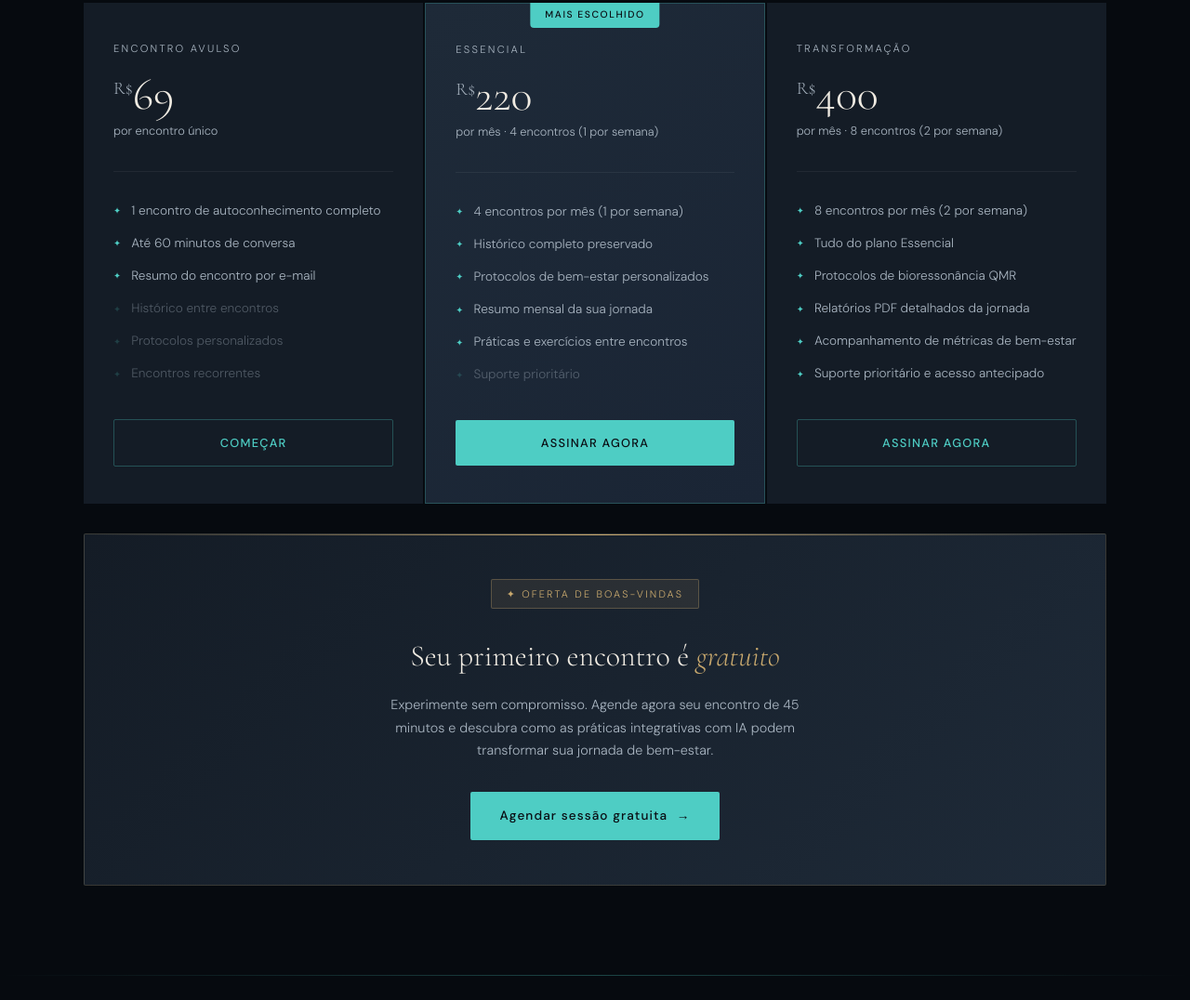
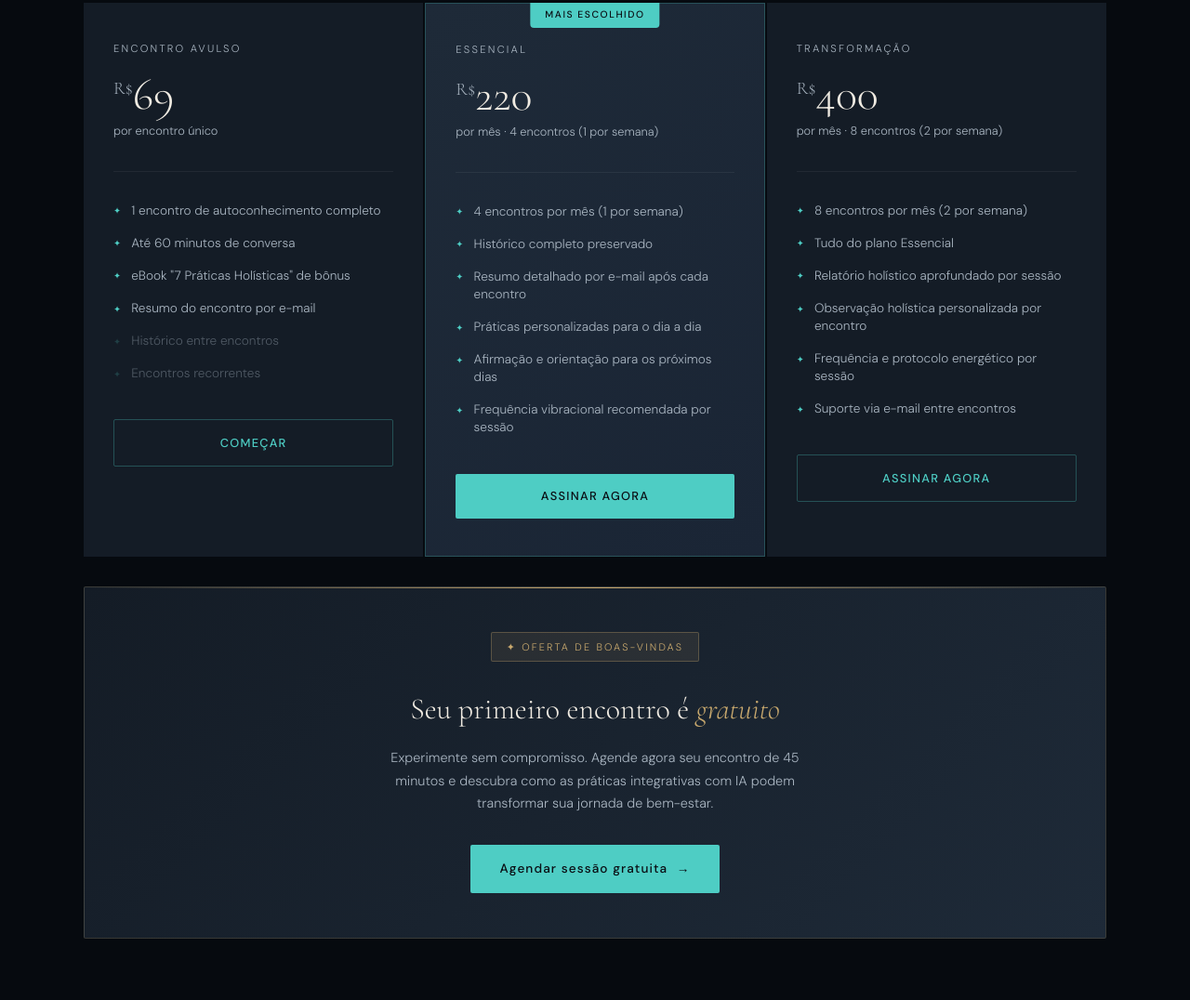
Before and after one commit to NewCosmosIA/NewCosmos, a website: page index.html in a window 1280 px wide. Shown: the part 2760-3836 px from the top of the page at 93% size. Drawn offline with nearby package versions, Linux system fonts and the light colour scheme.

Commit message:
Update index.html

```diff
--- a/index.html
+++ b/index.html
@@ -1144,9 +1144,9 @@
         <ul class="plan-features">
           <li>1 encontro de autoconhecimento completo</li>
           <li>Até 60 minutos de conversa</li>
+          <li>eBook "7 Práticas Holísticas" de bônus</li>
           <li>Resumo do encontro por e-mail</li>
           <li class="muted">Histórico entre encontros</li>
-          <li class="muted">Protocolos personalizados</li>
           <li class="muted">Encontros recorrentes</li>
         </ul>
         <a href="https://pay.hotmart.com/H105351703F" target="_blank" class="btn-plan btn-plan-outline">Começar</a>
@@ -1162,10 +1162,10 @@
         <ul class="plan-features">
           <li>4 encontros por mês (1 por semana)</li>
           <li>Histórico completo preservado</li>
-          <li>Protocolos de bem-estar personalizados</li>
-          <li>Resumo mensal da sua jornada</li>
-          <li>Práticas e exercícios entre encontros</li>
-          <li class="muted">Suporte prioritário</li>
+          <li>Resumo detalhado por e-mail após cada encontro</li>
+          <li>Práticas personalizadas para o dia a dia</li>
+          <li>Afirmação e orientação para os próximos dias</li>
+          <li>Frequência vibracional recomendada por sessão</li>
         </ul>
         <a href="https://pay.hotmart.com/Y105301447T?off=rpd18egt&checkoutMode=10" target="_blank" class="btn-plan btn-plan-filled">Assinar agora</a>
       </div>
@@ -1179,10 +1179,10 @@
         <ul class="plan-features">
           <li>8 encontros por mês (2 por semana)</li>
           <li>Tudo do plano Essencial</li>
-          <li>Protocolos de bioressonância QMR</li>
-          <li>Relatórios PDF detalhados da jornada</li>
-          <li>Acompanhamento de métricas de bem-estar</li>
-          <li>Suporte prioritário e acesso antecipado</li>
+          <li>Relatório holístico aprofundado por sessão</li>
+          <li>Observação holística personalizada por encontro</li>
+          <li>Frequência e protocolo energético por sessão</li>
+          <li>Suporte via e-mail entre encontros</li>
         </ul>
         <a href="https://pay.hotmart.com/Y105301447T?off=c9txhfot&checkoutMode=10" target="_blank" class="btn-plan btn-plan-outline">Assinar agora</a>
       </div>
```
